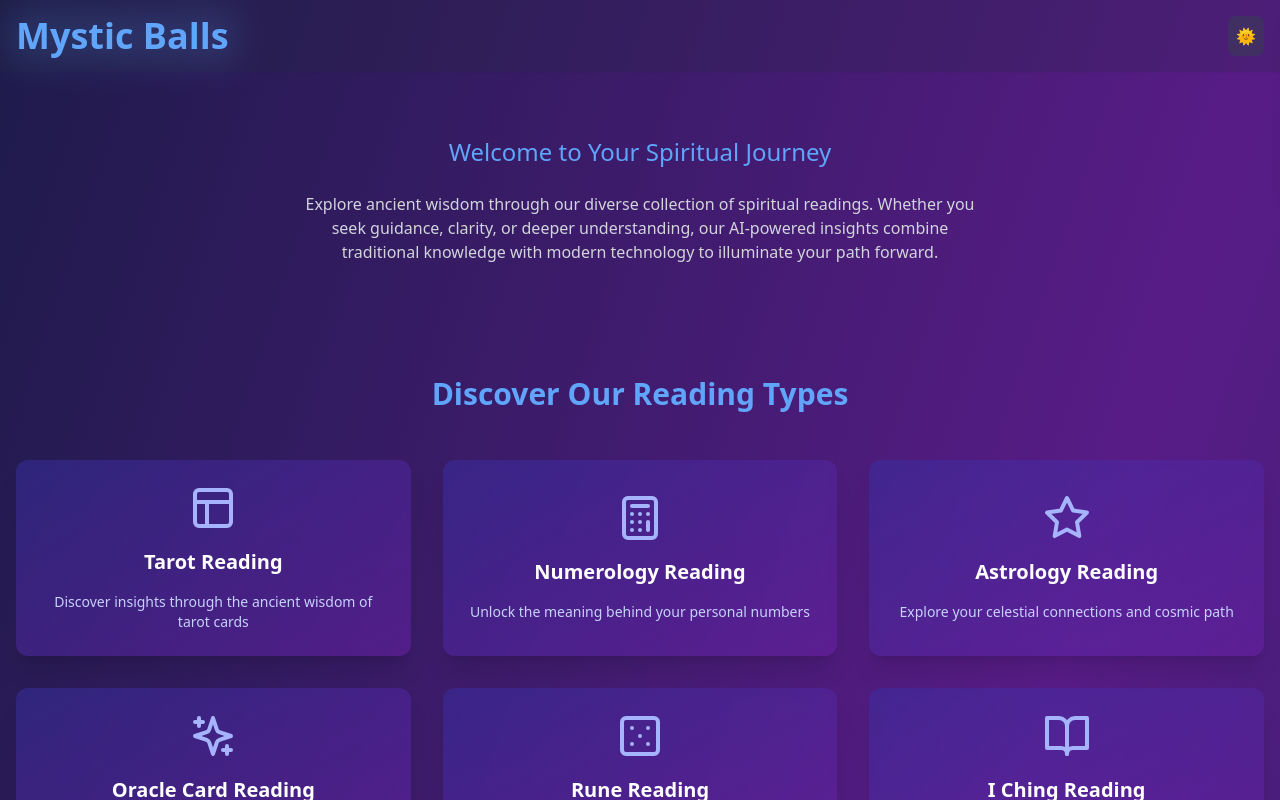
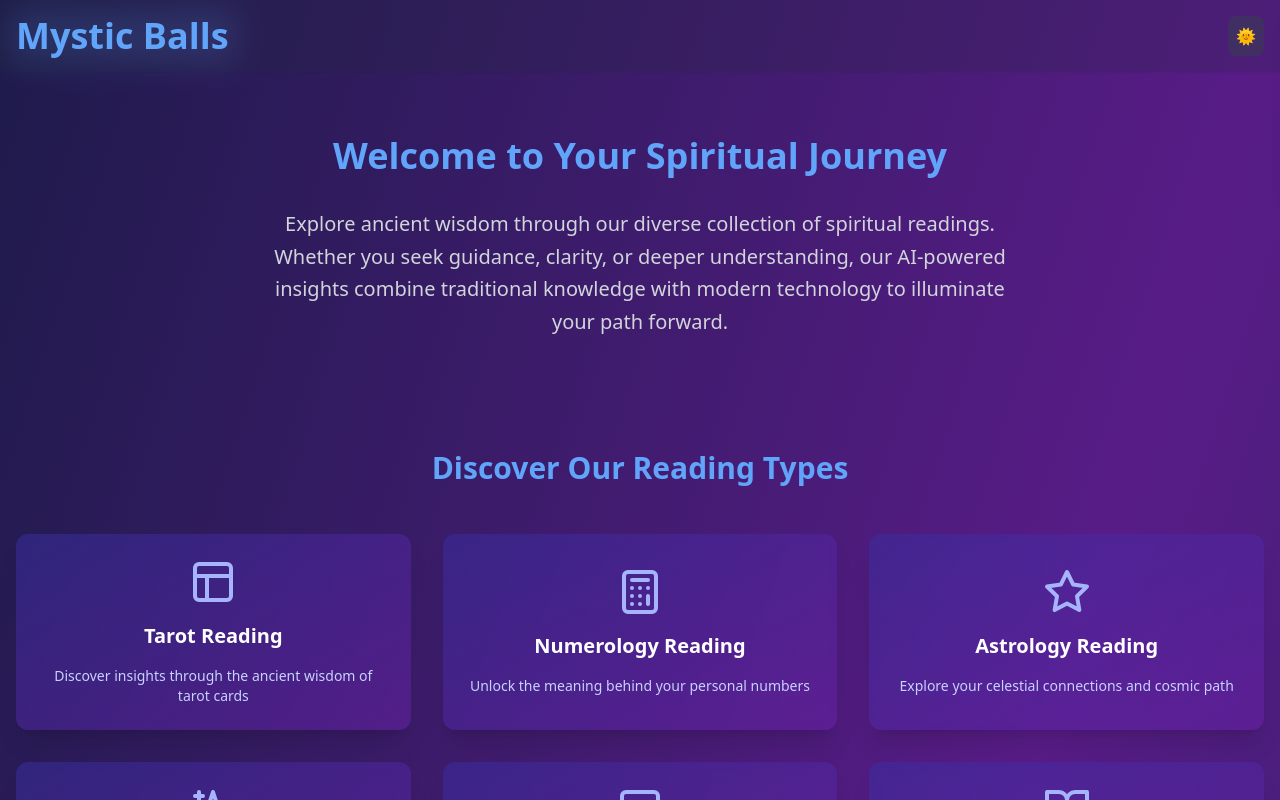
Before and after one commit to vigourpt/mysticballs, a React (Vite) app: page / in a window 1280 px wide. Shown: the top 800 px of the page. Built offline with nearby package versions, Linux system fonts and the light colour scheme; no server answers; the database is empty.

Commit message:
Increase welcome section text sizes for better visibility

```diff
--- a/src/App.tsx
+++ b/src/App.tsx
@@ -174,10 +174,10 @@ const App: React.FC = () => {
       />
       <div className="container mx-auto px-4">
         <div className="text-center pt-16 pb-16 max-w-4xl mx-auto">
-          <h2 className="text-2xl text-blue-400 mb-6">
+          <h2 className="text-4xl text-blue-400 mb-8 font-semibold">
             Welcome to Your Spiritual Journey
           </h2>
-          <p className={`text-base max-w-2xl mx-auto ${isDarkMode ? 'text-gray-300' : 'text-gray-600'}`}>
+          <p className={`text-xl max-w-3xl mx-auto leading-relaxed ${isDarkMode ? 'text-gray-300' : 'text-gray-600'}`}>
             Explore ancient wisdom through our diverse collection of spiritual readings. Whether you
             seek guidance, clarity, or deeper understanding, our AI-powered insights combine traditional
             knowledge with modern technology to illuminate your path forward.
```
